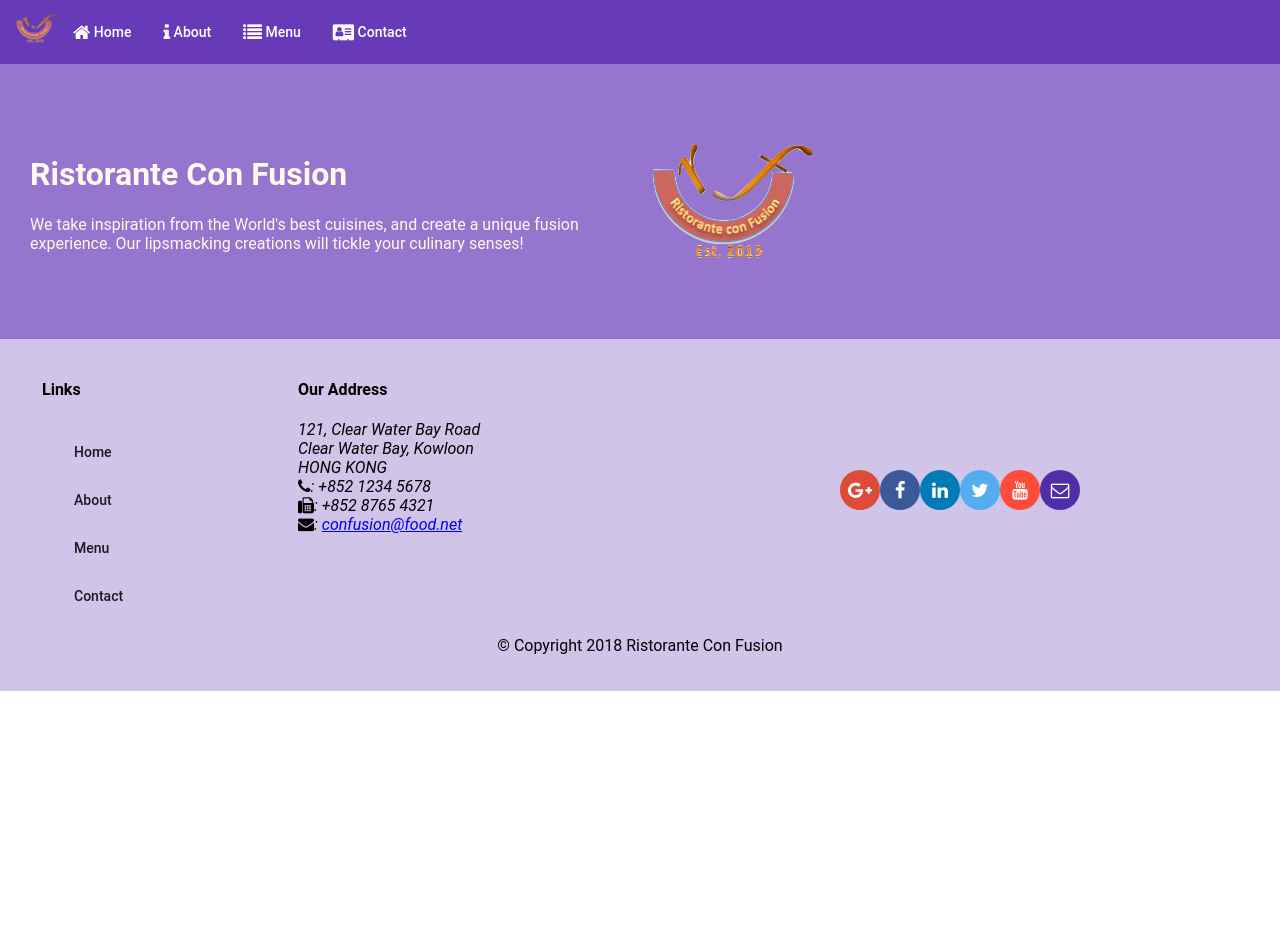
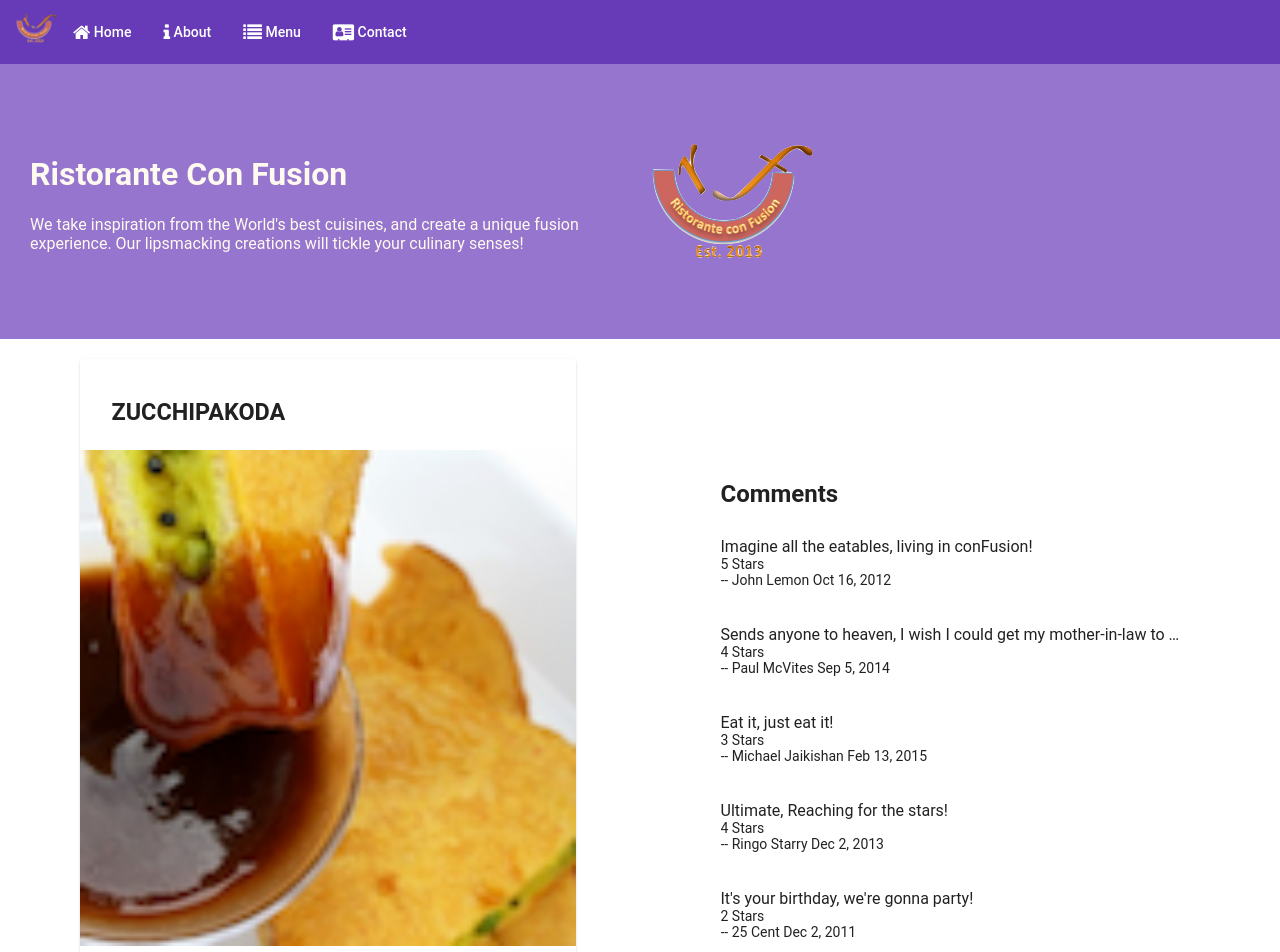
Before and after one commit to InaChemerko/conFusion_, an Angular app: page /dishdetail/1 in a window 1280 px wide. Before the commit this address led to /. Shown: the top 952 px of the page. Before the commit the page ends 800 px from the top, so only its background shows below. Built offline with nearby package versions, Linux system fonts and the light colour scheme.

Commit message:
Single Page Applications Part 2

```diff
--- a/src/app/app-routing/routes.ts
+++ b/src/app/app-routing/routes.ts
@@ -9,6 +9,7 @@
 export const routes: Routes = [
   { path: 'home',  component: HomeComponent },
   { path: 'menu',     component: MenuComponent },
+    { path: 'dishdetail/:id',     component: DishdetailComponent },
    { path: 'contactus',     component: ContactComponent },
   { path: '', redirectTo: '/home', pathMatch: 'full' }
 ];
--- a/src/app/dishdetail/dishdetail.component.html
+++ b/src/app/dishdetail/dishdetail.component.html
@@ -6,8 +6,8 @@
     fxLayoutGap="10px"
     fxLayoutGap.xs="0">
 
-  <div fxFlex="40" *ngIf="dish">
-    <mat-card>
+  <div fxFlex="40">
+    <mat-card *ngIf="dish">
       <mat-card-header>
         <mat-card-title>
           <h3>{{dish.name | uppercase}}</h3>
@@ -19,6 +19,7 @@
         </p>
       </mat-card-content>
       <mat-card-actions>
+        <button mat-button (click)="goBack()">BACK</button>
         <button mat-button>LIKE</button>
         <button mat-button>SHARE</button>
       </mat-card-actions>
@@ -26,9 +27,9 @@
 
   </div>
 
-  <div fxFlex="40" *ngIf="dish">
+  <div fxFlex="40" >
 
-  	<mat-list>
+  	<mat-list *ngIf="dish">
       <mat-list-item>
         <h2> Comments </h2>
       </mat-list-item>
--- a/src/app/dishdetail/dishdetail.component.ts
+++ b/src/app/dishdetail/dishdetail.component.ts
@@ -1,4 +1,11 @@
-import { Component, OnInit, Input } from '@angular/core';
+import { Component, OnInit } from '@angular/core';
+
+import { Params, ActivatedRoute } from '@angular/router';
+import { Location } from '@angular/common';
+
+import { DishService } from '../services/dish.service';
+
+
 import { Dish } from '../shared/dish';
 
 
@@ -10,14 +17,24 @@
   templateUrl: './dishdetail.component.html',
   styleUrls: ['./dishdetail.component.scss']
 })
+
 export class DishdetailComponent implements OnInit {
 
-@Input()
-dish = Dish;
 
-  constructor() { }
+dish: Dish;
+
+  constructor ( private dishservice: DishService,
+    private route: ActivatedRoute,
+    private location: Location) { }
 
   ngOnInit() {
+
+  let id = this.route.snapshot.params['id'];
+    this.dish = this.dishservice.getDish(id);
+
   }
 
+  goBack(): void {
+    this.location.back();
+  }
 }
--- a/src/app/footer/footer.component.html
+++ b/src/app/footer/footer.component.html
@@ -9,10 +9,10 @@
       <div fxFlex="40" fxFlexOffset="20px">
         <h4>Links</h4>
         <mat-list>
-          <mat-list-item><a mat-button>Home</a></mat-list-item>
+          <mat-list-item><a mat-button routerLink="/home">Home</a></mat-list-item>
           <mat-list-item><a mat-button>About</a></mat-list-item>
-          <mat-list-item><a mat-button>Menu</a></mat-list-item>
-          <mat-list-item><a mat-button>Contact</a></mat-list-item>
+          <mat-list-item><a mat-button routerLink="/menu">Menu</a></mat-list-item>
+          <mat-list-item><a mat-button routerLink="/contactus">Contact</a></mat-list-item>
         </mat-list>
       </div>
       <div fxFlex="55">
--- a/src/app/menu/menu.component.html
+++ b/src/app/menu/menu.component.html
@@ -11,7 +11,7 @@
 
 <div fxFlex>
   <mat-grid-list cols="2" rowHeight="200px">
-    <mat-grid-tile *ngFor="let dish of dishes" (click) = "onSelect(dish)">
+    <mat-grid-tile *ngFor="let dish of dishes" [routerLink]="['/dishdetail', dish.id]">
       <img height="200px" src={{dish.image}} alt={{dish.name}}>
       <mat-grid-tile-footer>
       <h1 matLine> {{dish.name | uppercase}} </h1>
@@ -21,6 +21,6 @@
   </mat-grid-list>
 </div>
 
-<app-dishdetail [dish] = "selectedDish">  </app-dishdetail>
+
 
 </div>
```
